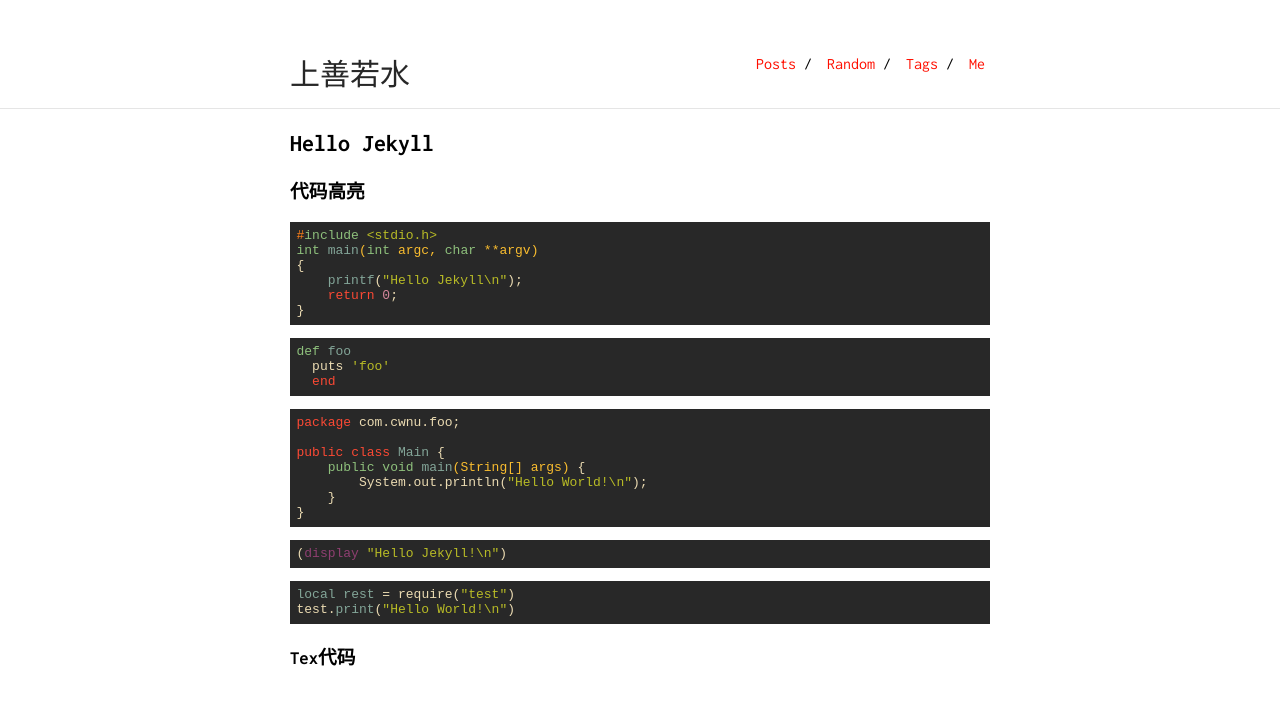
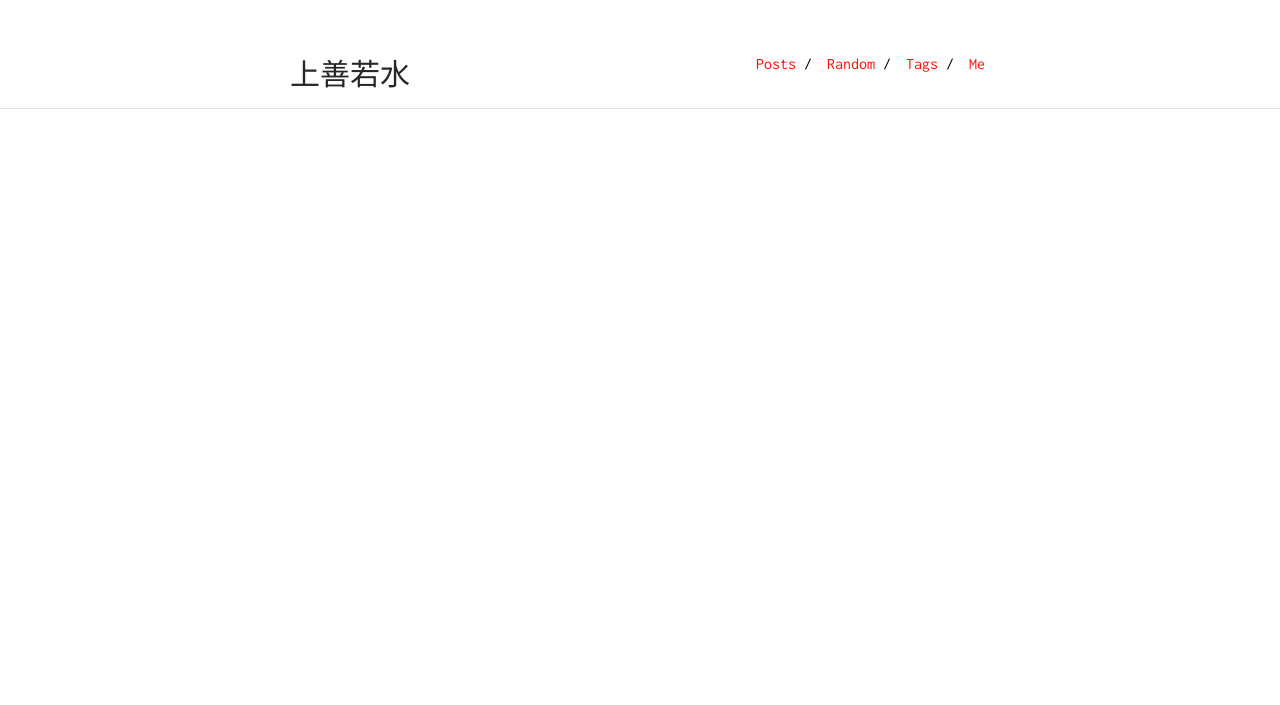
Before and after one commit to leetking/leetking.github.io, a Jekyll site: the page built from index.md, in a window 1280 px wide. Shown: the top 705 px of the page. Built offline with Jekyll 4.4.1, drawn with Linux system fonts in a browser that asks for light colours.

Commit message:
Maybe, It is ok.

````diff
--- a/_layouts/default.html
+++ b/_layouts/default.html
@@ -62,7 +62,7 @@
             {% if x.name == "Resume" %}
               <li class="alignable pull-right nav-list"><a target="_blank" href="{{ x.link }}">{{ x.name }}</a>
             {% else %}
-            <li class="alignable pull-right nav-list"><a href="{{ x.link }}">{{ x.name }}</a>
+            <li class="alignable pull-right nav-list"><a href="{{ site.baseurl }}/{{ x.link }}">{{ x.name }}</a>
             {% endif %}
             {% if forloop.first == false %}
               /
--- a/index.md
+++ b/index.md
@@ -5,42 +5,3 @@ date: 2017-05-03 10:35:06
 author: leetking
 categories: hello-word
 ---
-
-## Hello Jekyll
-
-### 代码高亮
-```c
-#include <stdio.h>
-int main(int argc, char **argv)
-{
-    printf("Hello Jekyll\n");
-    return 0;
-}
-```
-
-```ruby
-def foo
-  puts 'foo'
-  end
-```
-
-```java
-package com.cwnu.foo;
-
-public class Main {
-    public void main(String[] args) {
-        System.out.println("Hello World!\n");
-    }
-}
-```
-
-```scheme
-(display "Hello Jekyll!\n")
-```
-
-```lua
-local rest = require("test")
-test.print("Hello World!\n")
-```
-
-### Tex代码
````
Also changed, not shown: _posts/2017-04-23-hello-world.md (added, +52 -0 lines), _posts/2017-06-21-gentoo-running-on-raspberry-pi.md (added, +81 -0 lines), posts.md (+3 -1 lines). Lines whose indentation alone changed are shown as unchanged.
